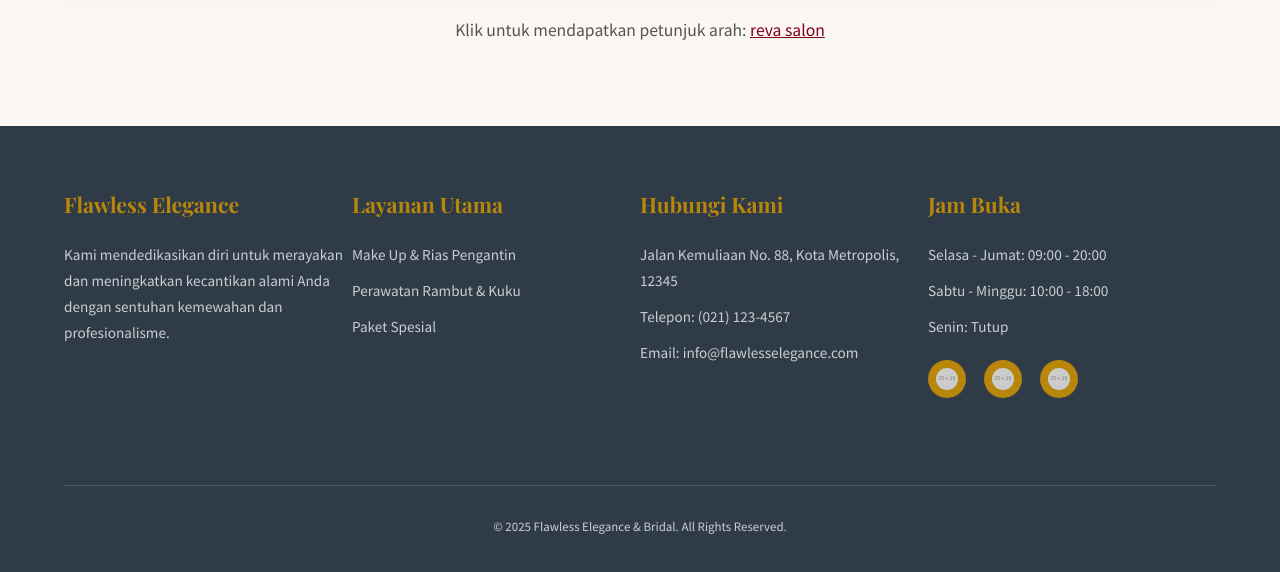
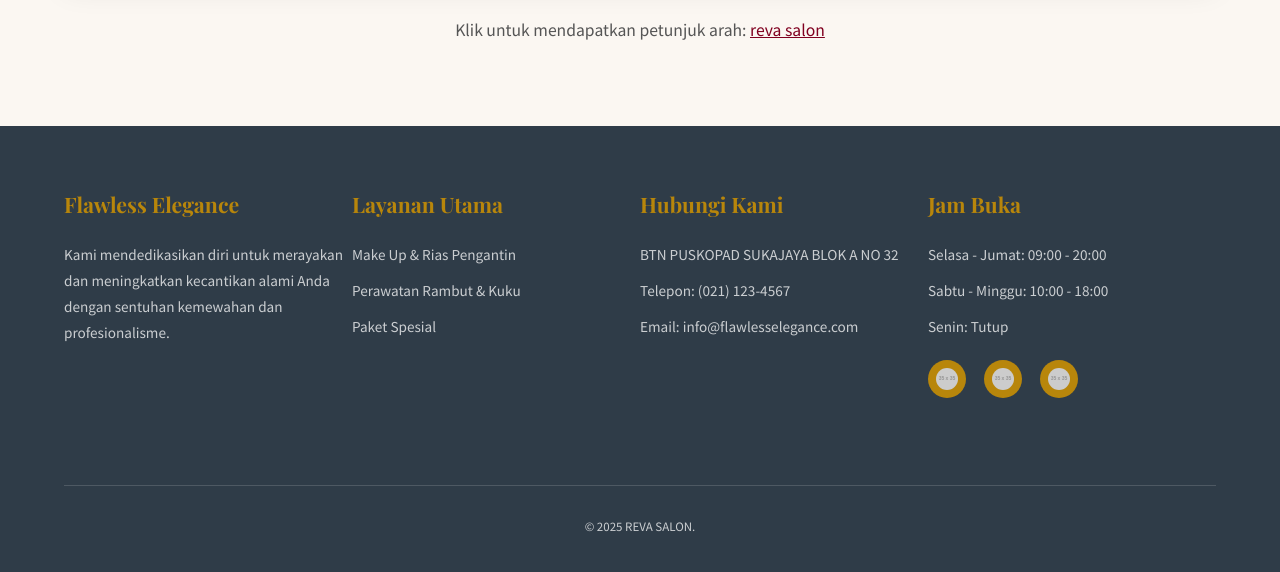
Before and after one commit to dhjulian18-ops/revasalon1, a plain HTML site: page index.html in a window 1280 px wide. Shown: the part 7215-7787 px from the top of the page. Drawn offline with nearby package versions, Linux system fonts and the light colour scheme; placeholder pictures from the web are drawn by us.

Commit message:
Update index.html

```diff
--- a/index.html
+++ b/index.html
@@ -3,7 +3,7 @@
 <head>
     <meta charset="UTF-8">
     <meta name="viewport" content="width=device-width, initial-scale=1.0">
-    <title>Flawless Elegance & Bridal - Rias Pengantin & Kecantikan Premium</title>
+    <title>REVA SALON</title>
 
     <link href="https://fonts.googleapis.com/css2?family=Playfair+Display:wght@400;700;900&family=Source+Sans+Pro:wght@300;400;600;700&display=swap" rel="stylesheet">
 
@@ -894,7 +894,7 @@
             </div>
             <div class="footer-col">
                 <h3>Hubungi Kami</h3>
-                <p>Jalan Kemuliaan No. 88, Kota Metropolis, 12345</p>
+                <p>BTN PUSKOPAD SUKAJAYA BLOK A NO 32</p>
                 <p><a href="tel:+62211234567">Telepon: (021) 123-4567</a></p>
                 <p><a href="mailto:info@flawlesselegance.com">Email: info@flawlesselegance.com</a></p>
             </div>
@@ -911,7 +911,7 @@
             </div>
         </div>
         <div class="copyright">
-            <p>&copy; 2025 Flawless Elegance & Bridal. All Rights Reserved.</p>
+            <p>&copy; 2025 REVA SALON.</p>
         </div>
     </footer>
 
```
